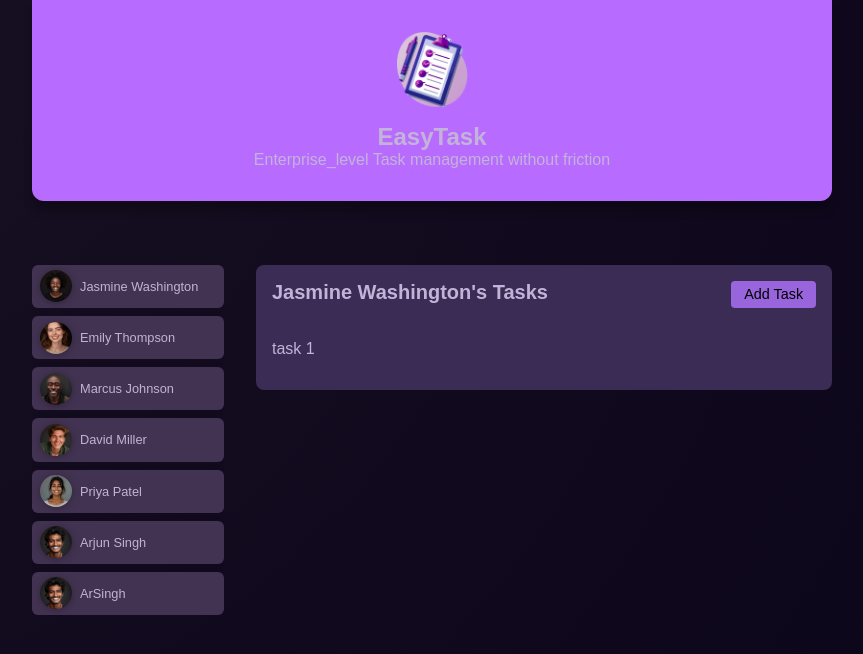
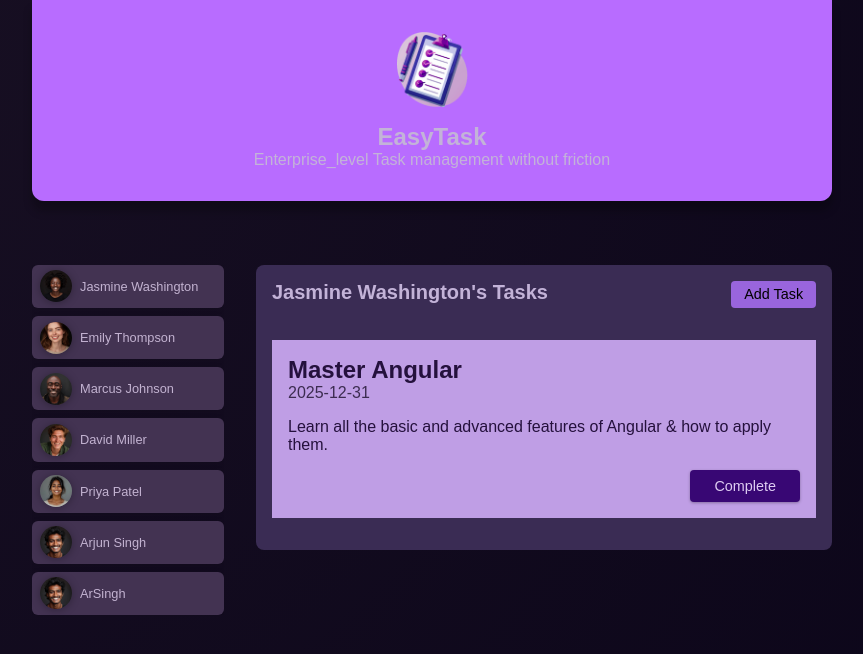
Before and after one commit to Arun-cloud-dev/17mar25angular7pm, an Angular app in the folder firstapp/: page / in a window 1280 px wide. Both pictures are taken after a click on the button "Jasmine Washington". Shown: the top 654 px of the page, without its empty margins (208-1071 px from the left). Built offline with nearby package versions, Linux system fonts and the light colour scheme.

Commit message:
passing data to the task comp and added dummy data , task comp

```diff
--- a/firstapp/src/app/app.component.html
+++ b/firstapp/src/app/app.component.html
@@ -11,12 +11,19 @@
 
 
     <!-- @if( selectedUser ) { -->
-        <app-tasks *ngIf="selectedUser; else fallback"[name]="selectedUser!.name"></app-tasks>
+        <!-- <app-tasks *ngIf="selectedUser; else fallback"[name]="selectedUser!.name"></app-tasks> -->
     <!-- }@else { -->
-     <ng-template #fallback>
+     <!-- <ng-template #fallback>
         <h2 id="fallback">Select a user to see their tasks</h2>
      </ng-template>
+      -->
+
+    <!-- } -->
 
 
-    <!-- } -->
+    @if (selectedUser ) {
+       <app-tasks [userId]="selectedUser.id" [name]="selectedUser.name"/>
+    } @else {
+        <h2 id="fallback">Select a user to see their tasks</h2>
+    }
 </main>
--- a/firstapp/src/app/app.component.ts
+++ b/firstapp/src/app/app.component.ts
@@ -1,5 +1,5 @@
 import { Component } from '@angular/core';
-import { NgFor , NgIf } from '@angular/common';
+import { NgFor } from '@angular/common';
 import { HeaderComponent } from './header/header.component';
 import { UserComponent } from './user/user.component';
 import { DUMMY_USERS } from './dummy-users';
@@ -10,7 +10,7 @@ import { TasksComponent } from './tasks/tasks.component';
   standalone: true,
   templateUrl: './app.component.html',
   styleUrl: './app.component.css',
-  imports: [HeaderComponent, UserComponent, TasksComponent, NgFor, NgIf],
+  imports: [HeaderComponent, UserComponent, TasksComponent, NgFor,],
 })
 
 export class AppComponent {
--- /dev/null
+++ b/firstapp/src/app/tasks/task/task.component.css
@@ -0,0 +1,37 @@
+article {
+    padding: 1rem;
+    color: #25113d;
+    background-color: #bf9ee5;
+}
+
+h2 {
+    margin: 0;
+}
+
+time {
+    color: #3c2c50;
+}
+
+.actions {
+    text-align: right;
+    margin: 0;
+}
+
+.actions button {
+    font: inherit;
+    font-size: 0.9rem;
+    cursor: pointer;
+    background-color: #380774;
+    color: #decdf2;
+    border-radius: 4px;
+    padding: 0.5rem 1.5rem;
+    border: none;
+    box-shadow: 0 1px 3px rgba(0, 0, 0, 0.3);
+    transition: all 0.3s ease;
+}
+
+.actions button:hover,
+.actions button:active {
+    background-color: #4a0774;
+    box-shadow: 0 1px 6px rgba(0, 0, 0, 0.3);
+}
--- /dev/null
+++ b/firstapp/src/app/tasks/task/task.component.html
@@ -0,0 +1,8 @@
+<article>
+    <h2>{{ task.title }}</h2>
+    <time>{{ task.dueDate }}</time>
+    <p>{{ task.summary }}</p>
+    <p class="actions">
+        <button>Complete</button>
+    </p>
+</article>
--- a/firstapp/src/app/tasks/tasks.component.html
+++ b/firstapp/src/app/tasks/tasks.component.html
@@ -9,6 +9,10 @@
     </header>
 
     <ul>
-        <li>task 1</li>
+        @for (task of selectedUserTasks; track task.id) {
+        <li>
+            <app-task [task]="task" />
+        </li>
+        }
     </ul>
 </section>
--- a/firstapp/src/app/tasks/tasks.component.ts
+++ b/firstapp/src/app/tasks/tasks.component.ts
@@ -1,16 +1,45 @@
 import { Component, Input } from '@angular/core';
+import { TaskComponent } from "./task/task.component";
 
 @Component({
   selector: 'app-tasks',
-  imports: [],
+  imports: [TaskComponent],
   templateUrl: './tasks.component.html',
   styleUrl: './tasks.component.css',
 })
 export class TasksComponent {
-
-  @Input({required:true}) name!: string;
+  @Input({ required: true }) name!: string;
+  @Input({ required: true }) userId!: string;
 
 
+  tasks = [
+    {
+      id: 't1',
+      userId: 'u1',
+      title: 'Master Angular',
+      summary:
+        'Learn all the basic and advanced features of Angular & how to apply them.',
+      dueDate: '2025-12-31',
+    },
+    {
+      id: 't2',
+      userId: 'u3',
+      title: 'Build first prototype',
+      summary: 'Build a first prototype of the online shop website',
+      dueDate: '2024-05-31',
+    },
+    {
+      id: 't3',
+      userId: 'u3',
+      title: 'Prepare issue template',
+      summary:
+        'Prepare and describe an issue template which will help with project management',
+      dueDate: '2024-06-15',
+    },
+  ];
 
 
+  get selectedUserTasks() {
+    return this.tasks.filter((task)=> task.userId === this.userId);
+  }
 }
```
Also changed, not shown: firstapp/src/app/tasks/task/task.component.ts (added, +23 -0 lines).
